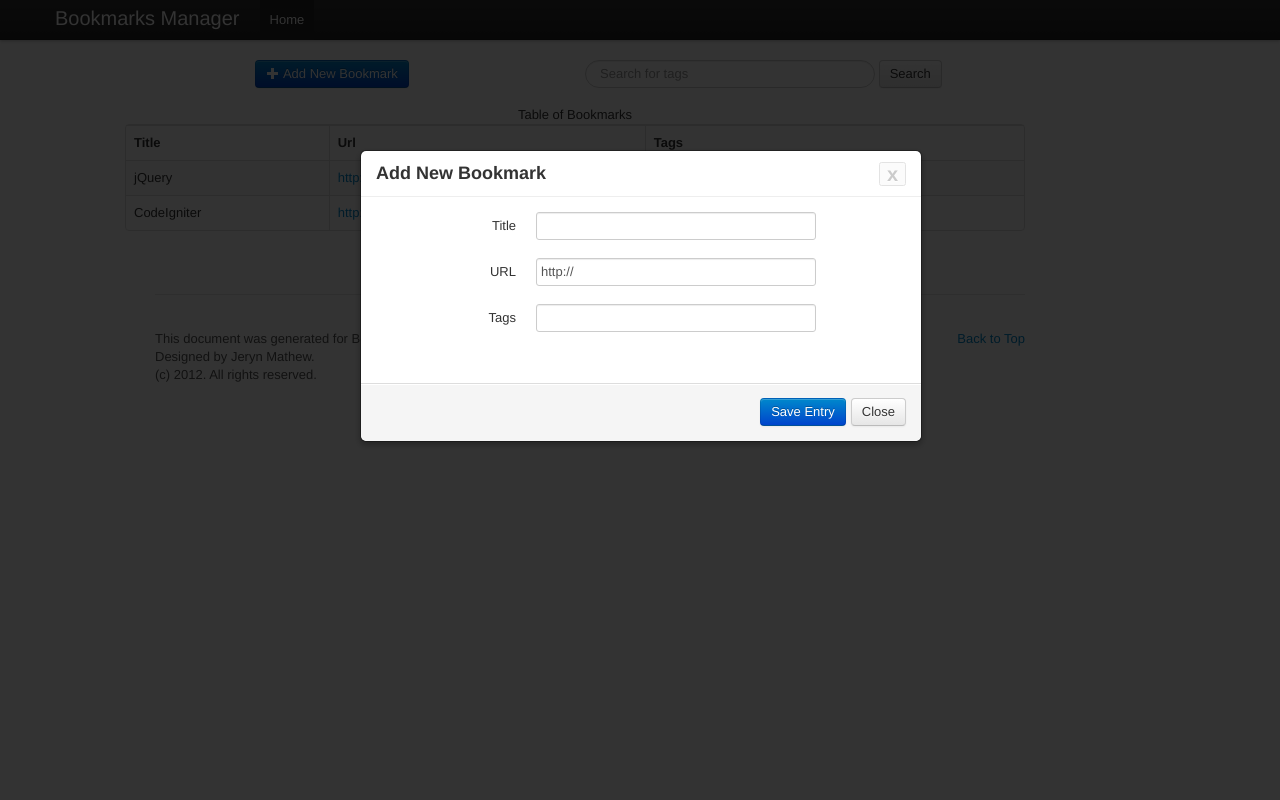
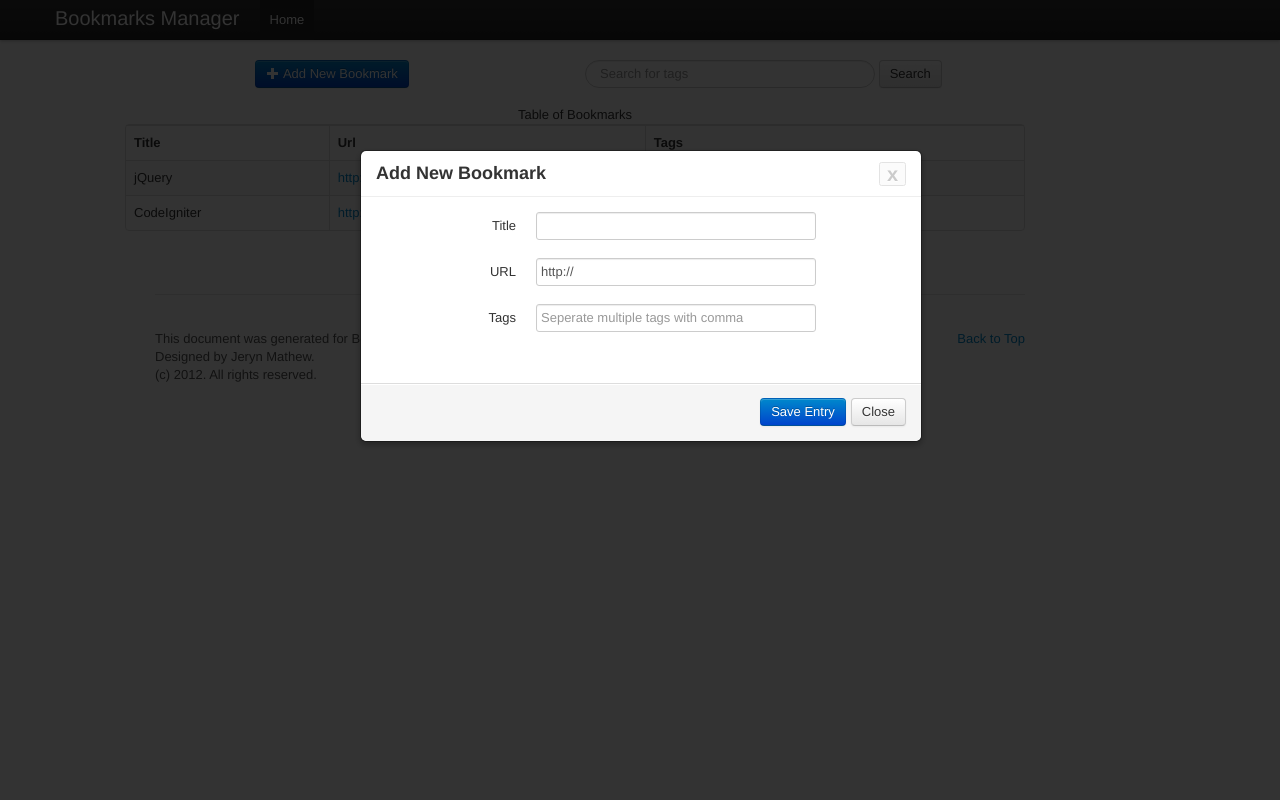
Before and after one commit to jerynmathew/Bookmarks-Manager, a Flask app: page / in a window 1280 px wide, after a click on "Add New Bookmark". Run offline with Flask 2, Linux system fonts and the light colour scheme; some libraries are stand-ins or nearby versions.

Commit message:
simple fix for index template

```diff
--- a/templates/index.html
+++ b/templates/index.html
@@ -87,7 +87,7 @@
                         <div class="control-group">
                             <label class="control-label" for="textTags">Tags</label>
                             <div class="controls">
-                                <input type="text" class="input-xlarge" name="textTags">
+                                <input type="text" class="input-xlarge" name="textTags" placeholder="Seperate multiple tags with comma">
                             </div>
                         </div>
                     </fieldset>
```
